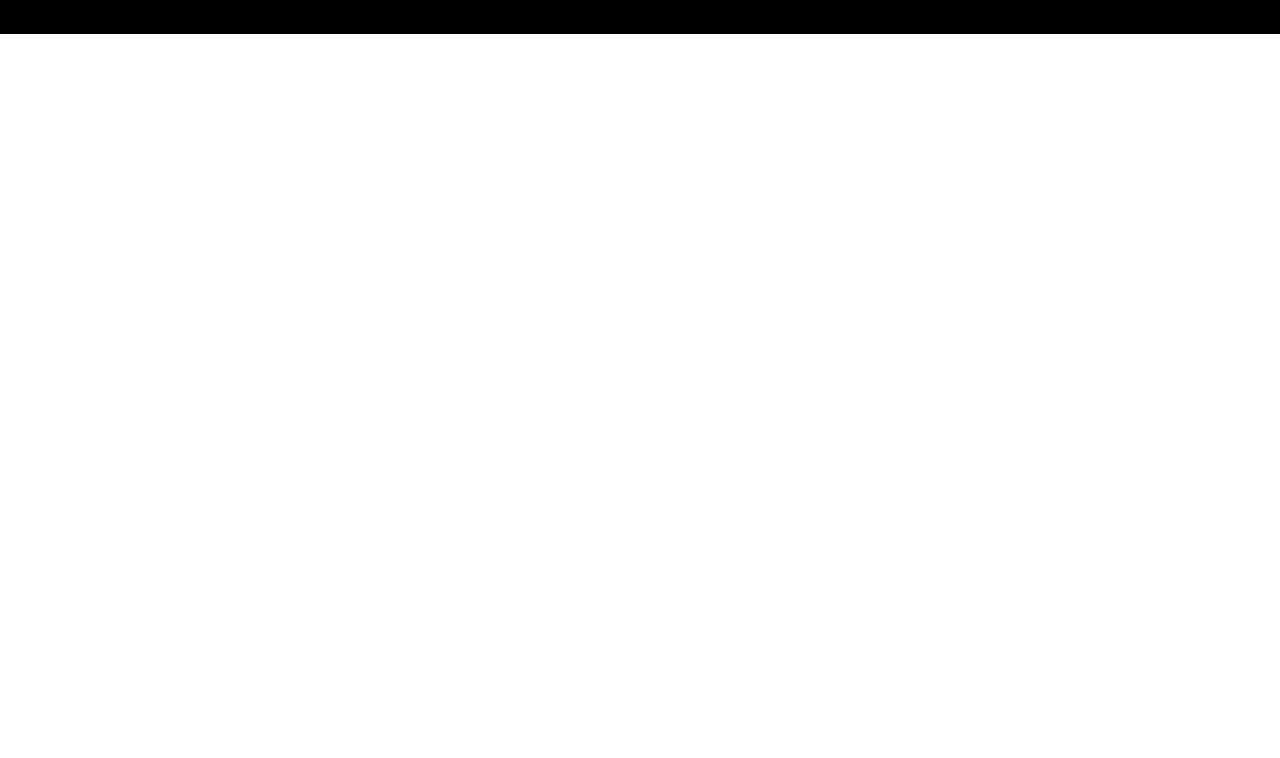
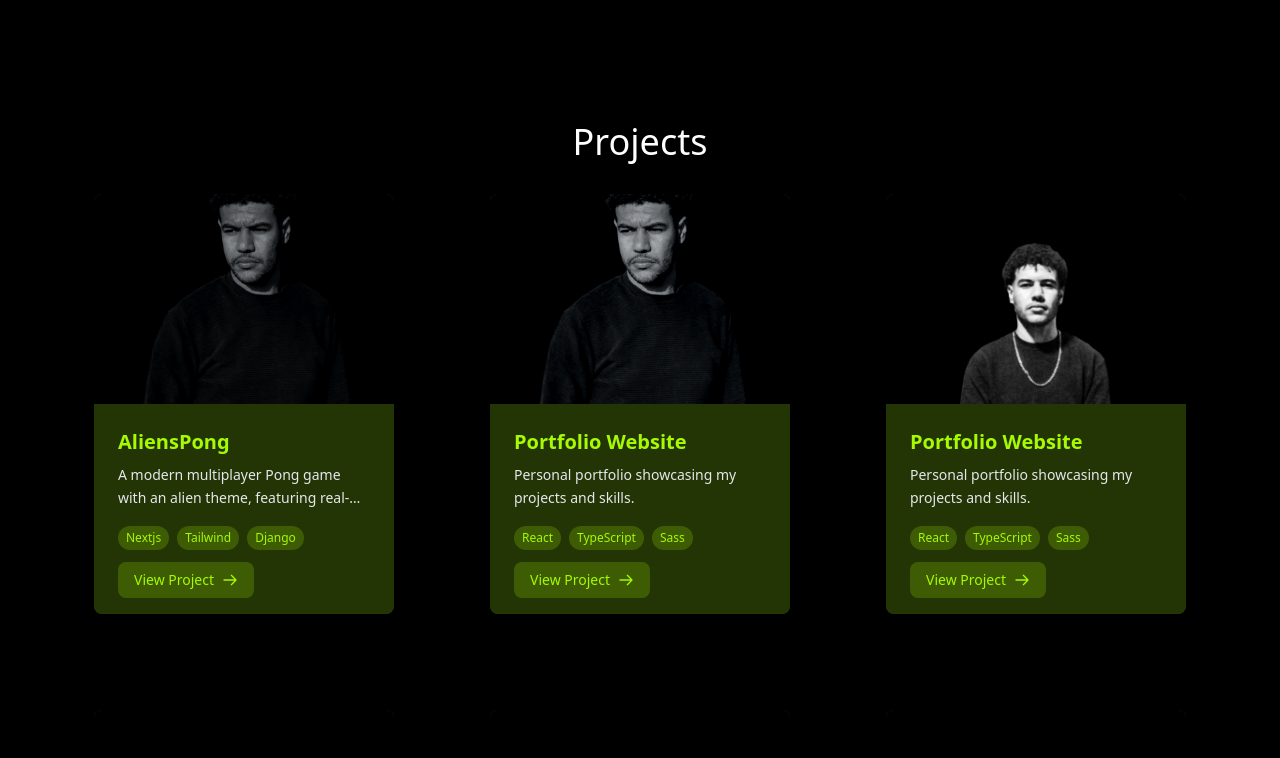
Before and after one commit to aaghbal/PortFolio, a React (Vite) app: page / in a window 1280 px wide. Shown: the part 1180-1938 px from the top of the page. Before the commit the page ends 1214 px from the top, so only its background shows below. Built offline with nearby package versions, Linux system fonts and the light colour scheme.

Commit message:
feat: projects

```diff
--- a/src/App.tsx
+++ b/src/App.tsx
@@ -5,6 +5,7 @@ import About from './About'
 // import Skills from './Skills'
 import RadarChart from './RadarChart';
 import InfiniteScrollSkills from './infinitScrol';
+import Projects from './Projects';
 
 
 
@@ -20,10 +21,10 @@ function App() {
           <About />
         </div>
       </div>
-      <div className='flex items-center w-full shadow-inner  -red-500'
-
-      >
-        <div className='w-1/3  -yellow-300 flex items-center h-96  relative ml-44'>
+      <div className='w-full flex flex-col justify-center items-center'>
+        <h1 className='text-white text-5xl text-center mt-10'>Skills</h1>
+        <div className='flex items-center w-full shadow-inner  -red-500 flex-col md:flex-row' >
+          <div className='w-1/3  -yellow-300 flex items-center h-96  relative md:ml-44'>
             <InfiniteScrollSkills />
             <div className='absolute  w-full h-full z-50' style={{
               background: "linear-gradient(to left, rgba(0,0,0) 15%, transparent 30%, transparent 80%, rgba(0,0,0) 95%)"
@@ -34,6 +35,8 @@ function App() {
           </div>
         </div>
       </div>
+      <Projects />
+     </div>
   )
 }
 
--- /dev/null
+++ b/src/ProjectCard.tsx
@@ -0,0 +1,92 @@
+interface ProjectCardProps {
+    image: string;
+    projectName: string;
+    description: string;
+    frameworks: string[];
+    projectLink?: string;
+}
+
+const ProjectCard: React.FC<ProjectCardProps> = ({
+    image,
+    projectName,
+    description,
+    frameworks,
+    projectLink
+}) => {
+    return (
+        <div className="w-[300px] h-[420px] bg-[#243505] rounded-lg relative overflow-hidden group
+            transition-all duration-300
+            hover:rotate-3
+            hover:scale-105
+            hover:brightness-110
+            hover:shadow-[0_0_40px_rgba(165,250,4,0.3)]
+            hover:before:scale-100
+            before:absolute
+            before:inset-0
+            before:scale-0
+            before:transition-transform
+            before:duration-500
+            before:border-2
+            before:border-[#a5fa04]">
+
+            <div className="w-full h-1/2 overflow-hidden">
+                <img
+                    src={image}
+                    alt={projectName}
+                    className="w-full h-full object-cover"
+                />
+            </div>
+
+            <div className="absolute bottom-0 left-0 right-0 bg-[#243505] transition-all duration-300
+                group-hover:h-[85%] h-1/2">
+
+                <div className="p-6 text-white h-full overflow-y-auto scrollbar-hide">
+                    <h3 className="text-[#a5fa04] text-xl font-bold mb-2">
+                        {projectName}
+                    </h3>
+                    <p className="text-sm text-gray-200 leading-relaxed mb-4
+                        line-clamp-2 group-hover:line-clamp-none transition-all duration-300">
+                        {description}
+                    </p>
+
+                    <div className="mt-2 flex flex-wrap gap-2">
+                        {frameworks.map((framework, index) => (
+                            <span
+                                key={index}
+                                className="px-2 py-1 text-xs bg-[#a5fa04]/20 text-[#a5fa04] rounded-full"
+                            >
+                                {framework}
+                            </span>
+                        ))}
+                    </div>
+
+                    {projectLink && (
+                        <button
+                            onClick={() => window.open(projectLink, '_blank')}
+                            className="mt-3 px-4 py-2 bg-[#a5fa04]/20 text-[#a5fa04] rounded-lg
+                                hover:bg-[#a5fa04] hover:text-[#243505] transition-all duration-300
+                                flex items-center gap-2 text-sm font-medium"
+                        >
+                            View Project
+                            <svg
+                                className="w-4 h-4"
+                                fill="none"
+                                stroke="currentColor"
+                                viewBox="0 0 24 24"
+                            >
+                                <path
+                                    strokeLinecap="round"
+                                    strokeLinejoin="round"
+                                    strokeWidth={2}
+                                    d="M14 5l7 7m0 0l-7 7m7-7H3"
+                                />
+                            </svg>
+                        </button>
+                    )}
+                </div>
+            </div>
+        </div>
+    );
+};
+
+export default ProjectCard;
--- /dev/null
+++ b/src/Projects.tsx
@@ -0,0 +1,24 @@
+
+import ProjectCard from "./ProjectCard";
+import { projects } from "./ProjectsData";
+
+export default function Projects() {
+    return (
+        <div className="flex flex-col items-center space-y-8 h-full">
+            <h1 className="text-4xl text-center text-white">Projects</h1>
+            <div className="grid gap-24 grid-cols-1 md:grid-cols-2  xl:grid-cols-3">
+
+                {projects.map((project, index) => (
+                <ProjectCard
+                    key={index}
+                    image={project.image}
+                    projectName={project.projectName}
+                    description={project.description}
+                    frameworks={project.frameworks}
+                    projectLink={project.projectLink}
+                />
+            ))}
+                </div>
+        </div>
+    );
+}
--- /dev/null
+++ b/src/ProjectsData.ts
@@ -0,0 +1,53 @@
+
+interface Project {
+    image: string;
+    projectName: string;
+    description: string;
+    frameworks: string[];
+    projectLink: string;
+  }
+
+  export const projects: Project[] = [
+      {
+          image: "/images/me2.jpg",
+          projectName: "AliensPong",
+          description: "A modern multiplayer Pong game with an alien theme, featuring real-time gameplay and unique power-ups.",
+          frameworks: ["Nextjs", "Tailwind", "Django"],
+          projectLink: "https://github.com/SimoRedDevil/ft_transcendence"
+      },
+      {
+          image: "/images/me3.jpg",
+          projectName: "Portfolio Website",
+          description: "Personal portfolio showcasing my projects and skills.",
+          frameworks: ["React", "TypeScript", "Sass"],
+          projectLink: "https://your-project-url.com"
+      },
+      {
+          image: "/images/2.jpeg",
+          projectName: "Portfolio Website",
+          description: "Personal portfolio showcasing my projects and skills.",
+          frameworks: ["React", "TypeScript", "Sass"],
+          projectLink: "https://your-project-url.com"
+      },
+      {
+          image: "/images/2.jpeg",
+          projectName: "Portfolio Website",
+          description: "Personal portfolio showcasing my projects and skills.",
+          frameworks: ["React", "TypeScript", "Sass"],
+          projectLink: "https://your-project-url.com"
+      },
+      {
+          image: "/images/2.jpeg",
+          projectName: "Portfolio Website",
+          description: "Personal portfolio showcasing my projects and skills.",
+          frameworks: ["React", "TypeScript", "Sass"],
+          projectLink: "https://your-project-url.com"
+      },
+      {
+          image: "/images/2.jpeg",
+          projectName: "Portfolio Website",
+          description: "Personal portfolio showcasing my projects and skills.",
+          frameworks: ["React", "TypeScript", "Sass"],
+          projectLink: "https://your-project-url.com"
+      },
+  ];
--- a/src/infinitScrol.tsx
+++ b/src/infinitScrol.tsx
@@ -25,9 +25,6 @@ const InfiniteScrollSkills: React.FC = () => {
 
   return (
     <div className="w-full overflow-hidden">
-        <span className='text-white'>
-            {skills.length}
-            </span>
       <div
         className={`flex animate-scroll ${isHovered ? 'hovered' : ''}`}
         onMouseEnter={() => setIsHovered(true)}
@@ -41,13 +38,11 @@ const InfiniteScrollSkills: React.FC = () => {
                 <img
                 src={skill as  string}
                 alt={`Skill ${index + 1}`}
-                width={60} // Width of the image
-                height={60} // Height of the image
-                // objectFit="contain" // To maintain aspect ratio
+                width={60}
+                height={60}
                 />
           </div>
         ))}
-        {/* Duplicate the skills for seamless scrolling */}
       </div>
     </div>
   );
--- a/tailwind.config.js
+++ b/tailwind.config.js
@@ -66,6 +66,7 @@ export default {
             transform: 'translateX(calc(-100% * 10))',
           },
         },
+
       },
     },
   },
```
Also changed, not shown: 2 other files (tests, documents, lock files or other folders). Lines whose indentation alone changed are shown as unchanged.
